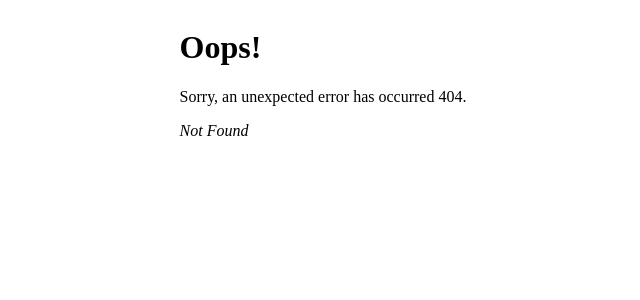
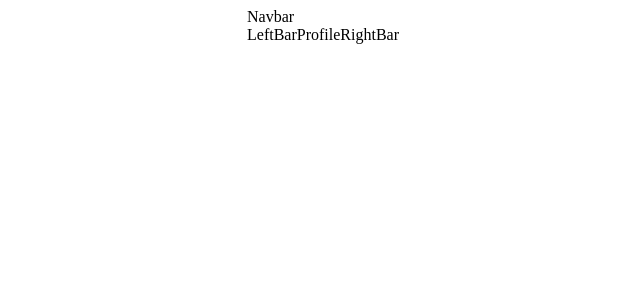
Before and after one commit to PetarMirchev/React-Social-Media-App-clinet-side, a React (Create React App) app in the folder client/: page /profile/1 in a window 1280 px wide. Before the commit this address had no page. Shown: the top 300 px of the page, without its empty margins (317-957 px from the left). Built offline with nearby package versions, Linux system fonts and the light colour scheme.

Commit message:
add more routs
creating the connection between the side menus and the central content. Link to the logic of react router.

```diff
--- a/client/src/App.js
+++ b/client/src/App.js
@@ -6,13 +6,33 @@ import Profile from './pages/profile/Profile';
 import Register from './pages/register/Register';
 import {
   createBrowserRouter,
+  Outlet,
   RouterProvider,
 } from "react-router-dom";
-
+import Navbar from './components/navbar/Navbar';
+import LeftBar from './components/leftBar/LeftBar';
+import RightBar from './components/rightBar/RightBar';
 
 
 
 function App() {
+
+//Layout (navbar, side bars & etc of app) for log user(story, img, bla-bla..) & not log user (home page of app)
+const Layout = () => {
+  return (
+    <div>
+      <Navbar/>
+      <div style={{display:'flex'}}>
+        <LeftBar/>
+        {/* Outlet - dynamic component  */}
+        <Outlet/>
+        <RightBar/>
+      </div>
+    </div>
+    );
+};
+
+
 
 const router = createBrowserRouter([
   {
@@ -26,13 +46,18 @@ const router = createBrowserRouter([
     errorElement: <ErrorPage />,
   },
   {
-    path: "/profile",
-    element: <Profile/>,
-    errorElement: <ErrorPage />,
-  },
-  {
     path: "/",
-    element: <Home/>,
+    element: <Layout/>,
+    children: [  // what can taka/change <Outlet/> in 'Layout'
+      {
+        path: "/",
+        element: <Home/>
+      },
+      {
+        path: "/profile/:id",
+        element: <Profile/>
+      },
+    ],
     errorElement: <ErrorPage />,
   },
 ]);
--- /dev/null
+++ b/client/src/components/leftBar/LeftBar.jsx
@@ -0,0 +1,12 @@
+import React from 'react';
+import './leftBar.scss';
+
+const LeftBar = () => {
+  return (
+    <div className='leftBar'>
+        LeftBar
+    </div>
+  )
+}
+
+export default LeftBar
--- /dev/null
+++ b/client/src/components/navbar/Navbar.jsx
@@ -0,0 +1,12 @@
+import React from 'react';
+import './navbar.scss';
+
+const Navbar = () => {
+  return (
+    <div className='navbar'>
+        Navbar
+    </div>
+  )
+};
+
+export default Navbar;
--- /dev/null
+++ b/client/src/components/rightBar/RightBar.jsx
@@ -0,0 +1,12 @@
+import React from 'react'
+import './rightBar.scss';
+
+const RightBar = () => {
+  return (
+    <div className='rightBar'>
+        RightBar
+    </div>
+  )
+}
+
+export default RightBar;
--- a/client/src/pages/login/Login.jsx
+++ b/client/src/pages/login/Login.jsx
@@ -1,5 +1,6 @@
 import React from 'react'
 import './login.scss';
+import { Link } from "react-router-dom";
 
 const Login = () => {
   return (
@@ -12,14 +13,18 @@ const Login = () => {
             velit modi temporibus ipsam consequuntur quo quis atque dolore? Blanditiis.
           </p>
           <span>Don't you have an account?</span>
-          <button>Register</button>
+          <Link to="/register">
+            <button>Register</button>
+          </Link>
         </div>
         <div className="right">
           <h1>Login</h1>
           <form>
             <input type='text' placeholder='username'/>
             <input type='password' placeholder='password'/>
-            <button>Login</button>
+            <Link to="/login">
+              <button>Login</button>
+            </Link>
           </form>
         </div>
       </div>
--- a/client/src/pages/register/Register.jsx
+++ b/client/src/pages/register/Register.jsx
@@ -1,5 +1,7 @@
 import React from 'react'
 import './register.scss'
+import { Link } from "react-router-dom";
+
 
 const Register = () => {
   return (
@@ -12,7 +14,9 @@ const Register = () => {
             velit modi temporibus ipsam consequuntur quo quis atque dolore? Blanditiis.
           </p>
           <span>Do you have an account?</span>
-          <button>Login</button>
+          <Link to="/login">
+              <button>Login</button>
+          </Link>
         </div>
         <div className="right">
           <h1>Register</h1>
@@ -21,7 +25,9 @@ const Register = () => {
             <input type='email' placeholder='email'/>
             <input type='password' placeholder='password'/>
             <input type='text' placeholder='name'/>
-            <button>Register</button>
+            <Link to="/register">
+              <button>Register</button>
+            </Link>
           </form>
         </div>
       </div>
```
Also changed, not shown: client/src/components/leftBar/leftBar.scss (added), client/src/components/navbar/navbar.scss (added), client/src/components/rightBar/rightBar.scss (added).
